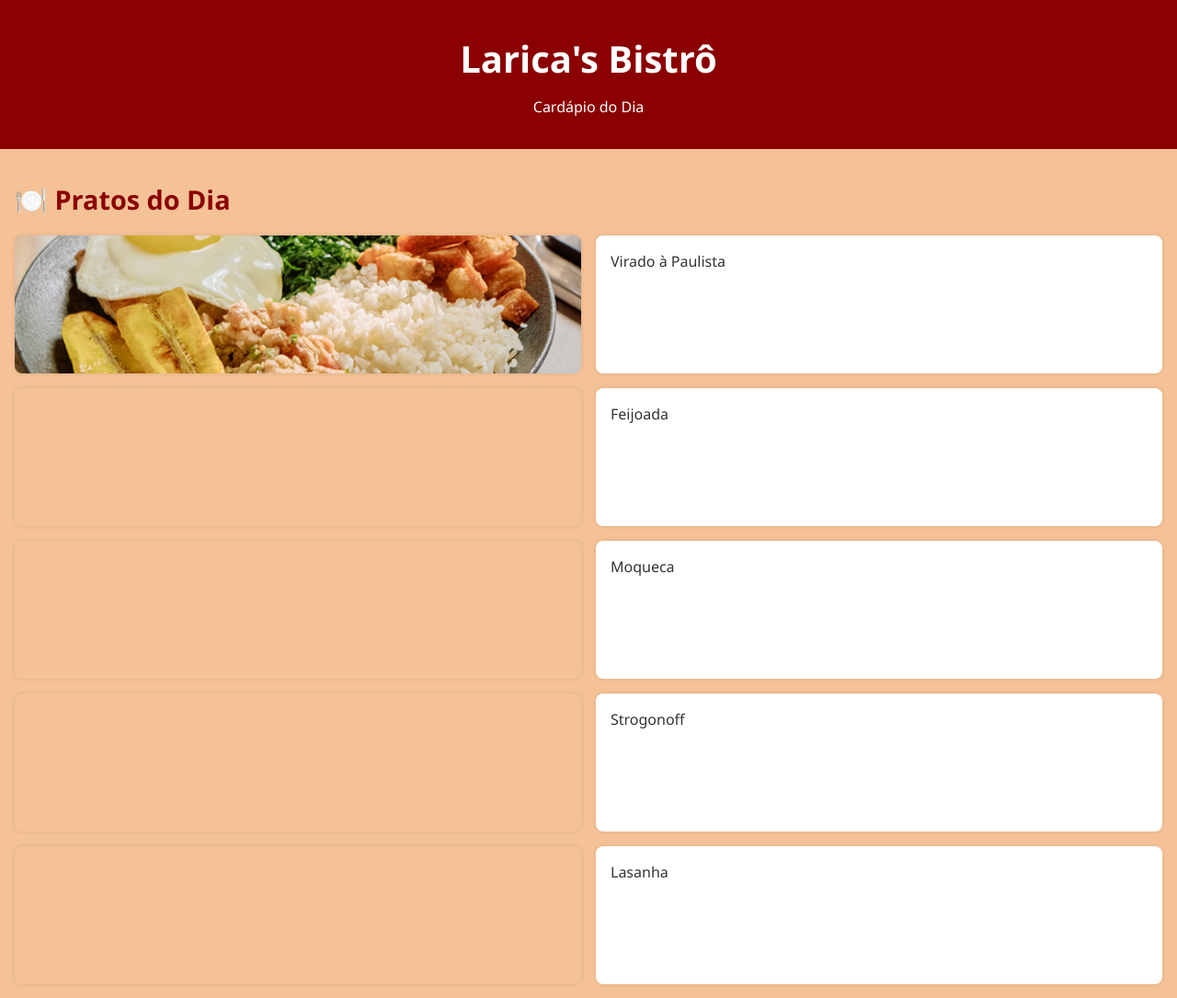
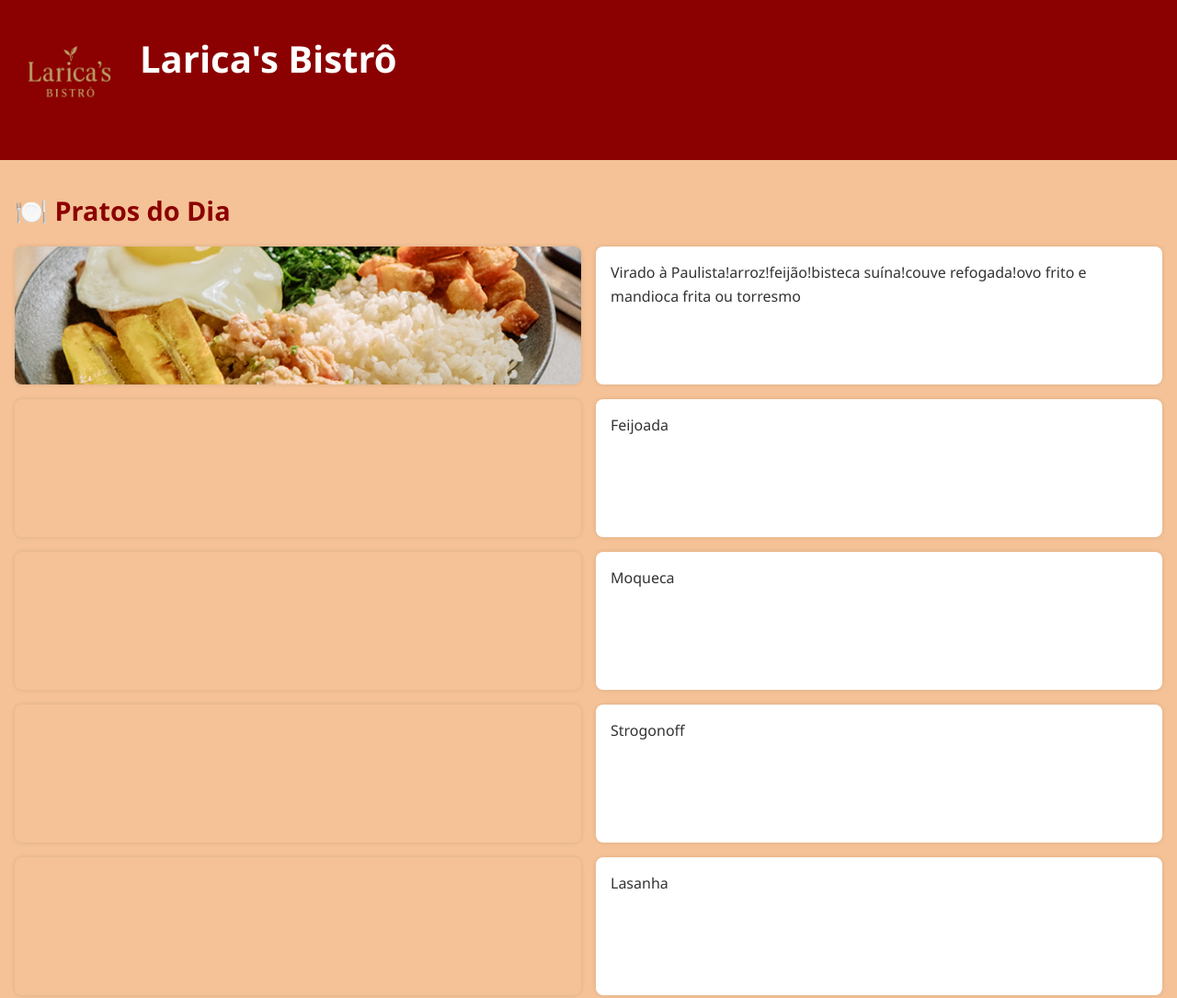
Before and after one commit to Red-Imortais2310/Cardapio-QR_CODE, a plain HTML site: page index.html in a window 1280 px wide. Shown: the top 1085 px of the page at 92% size. Drawn offline with Linux system fonts and the light colour scheme.

Commit message:
Atualizando layout, estilos e QR Code

```diff
--- a/index.html
+++ b/index.html
@@ -7,16 +7,18 @@
   <link rel="stylesheet" href="style.css" />
 </head>
 <body>
-  <header>
+<header>
+  <div class="header-wrapper">
+    <img src="logo_larica's.png" alt="Logo Larica's Bistrô" class="logo">
     <h1>Larica's Bistrô</h1>
-    <p>Cardápio do Dia</p>
-  </header>
+  </div>
+</header>
 
   <section class="menu-section">
     <h2>🍽️ Pratos do Dia</h2>
     <div class="menu-grid">
       <div class="image prato1" role="img" aria-label="Virado à Paulista" tabindex="0"></div>
-      <div class="description">Virado à Paulista</div>
+      <div class="description">Virado à Paulista!arroz!feijão!bisteca suína!couve refogada!ovo frito e mandioca frita ou torresmo </div>
 
       <div class="image prato2" role="img" aria-label="Feijoada" tabindex="0"></div>
       <div class="description">Feijoada</div>
--- a/style.css
+++ b/style.css
@@ -17,10 +17,27 @@ header {
   text-align: center;
   padding: 2rem 1rem;
 }
+.header-content {
+  display: flex;
+  align-items: center;
+  justify-content: flex-start;
+  gap: 1rem;
+}
+.header-wrapper {
+  display: flex;
+  align-items: flex-start; /* alinha a logo no topo */
+  gap: 1rem;
+}
 
+.logo {
+  height: 120px; /* ajuste fino para não ocupar muito espaço */
+  width: auto;
+  margin-top: -10px; /* empurra a logo mais para cima */
+}
 header h1 {
   font-size: 2.5rem;
   margin-bottom: 0.5rem;
+  text-align: center
 }
 
 .menu-section {
```
Also changed, not shown: logo_larica's.png (added), qrcode.png (added).
